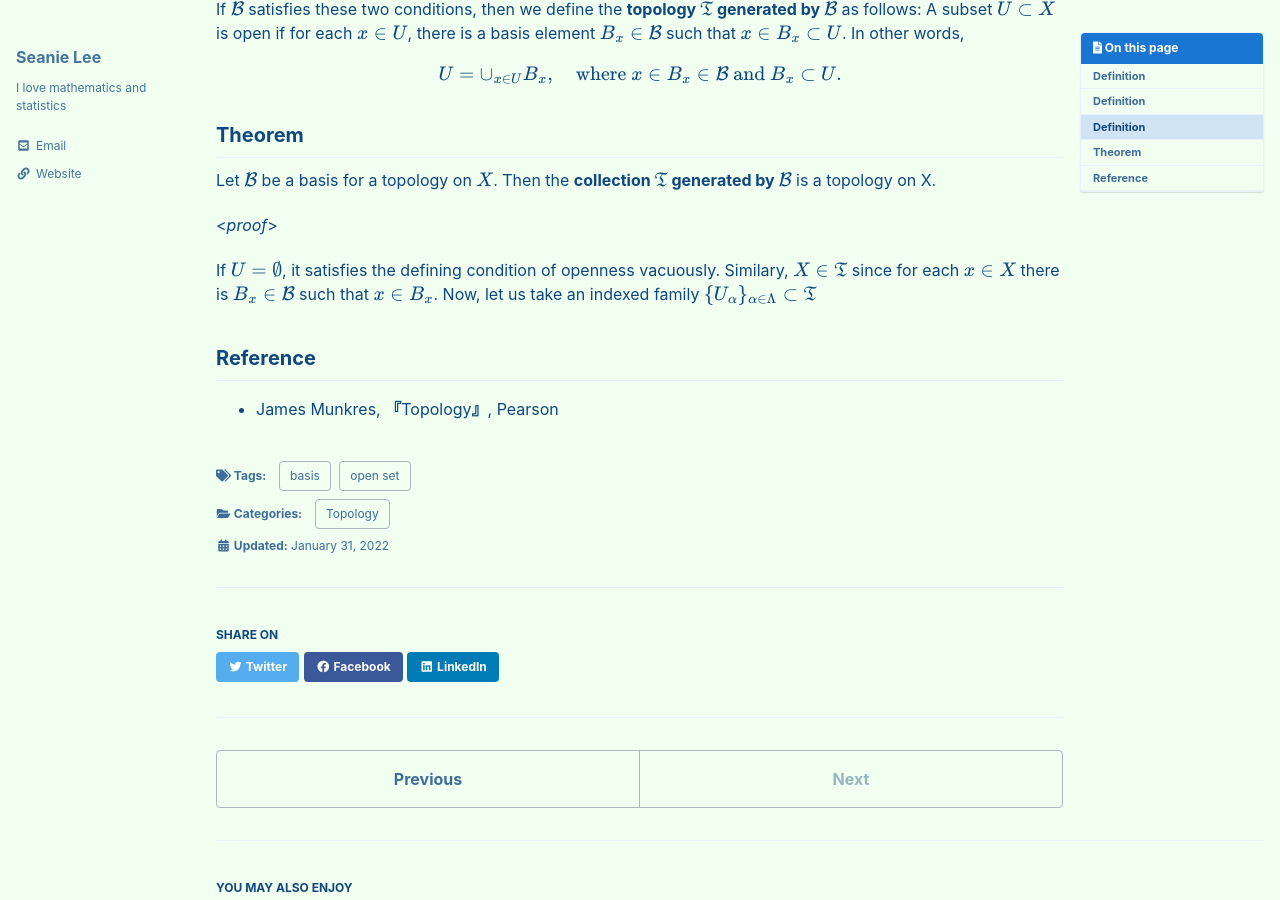
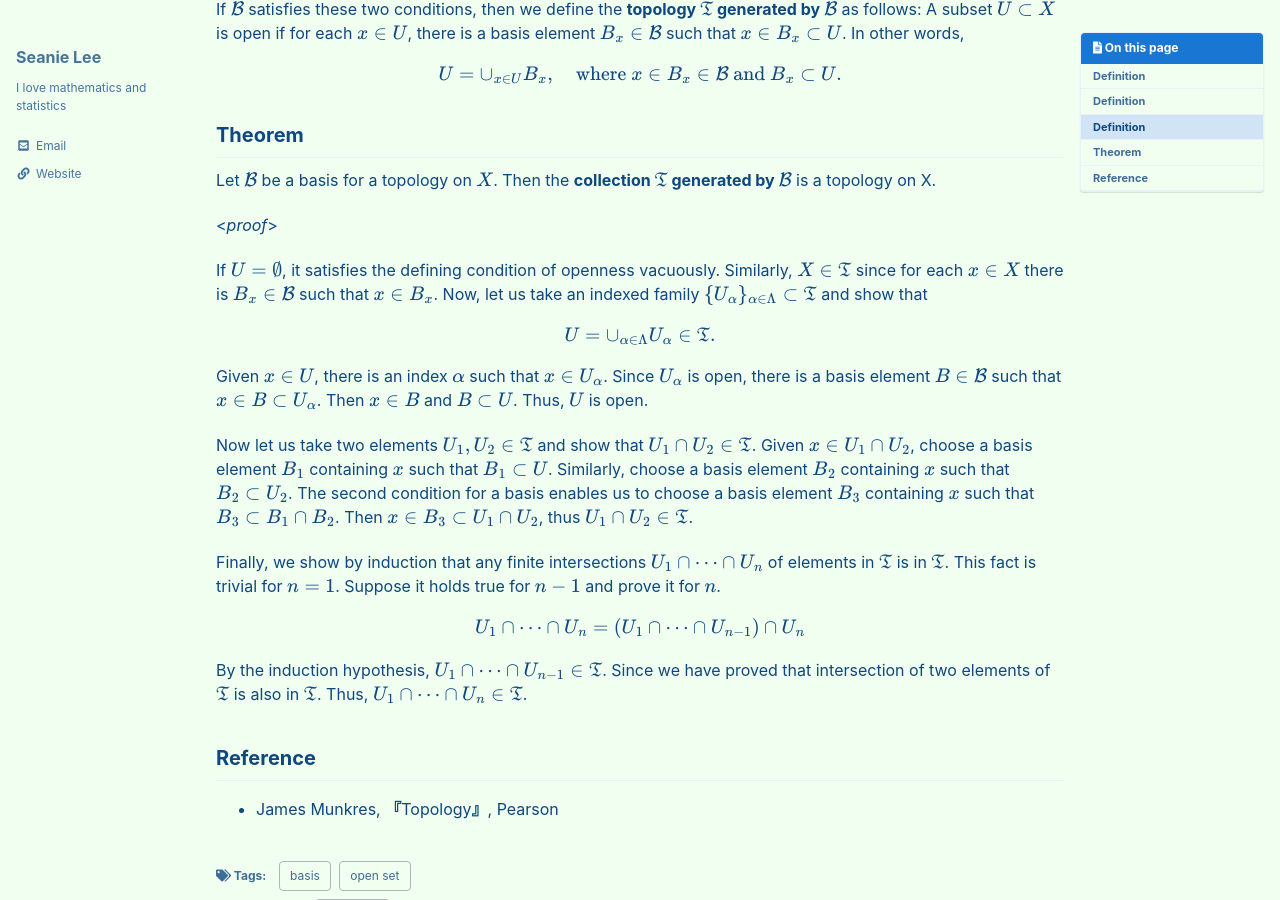
Before and after one commit to seanie12/blog, a Jekyll site: the page built from _posts/2022-01-31-open-basis.md, in a window 1280 px wide and 900 px high, scrolled down 808 px. Built offline with Jekyll 4.4.1, drawn with Linux system fonts in a browser that asks for light colours; cached includes are drawn as plain includes; formulas are drawn with MathJax 3; some of the changed text lies outside the part shown.

Commit message:
Update 2022-01-31-open-basis.md

```diff
--- a/_posts/2022-01-31-open-basis.md
+++ b/_posts/2022-01-31-open-basis.md
@@ -60,7 +60,27 @@ Let $\mathcal{B}$ be a basis for a topology on $X$. Then  the **collection $\mat
 
 <*proof*>
 
-If $U=\emptyset$, it satisfies the defining condition of openness vacuously. Similary, $X\in \mathfrak{T}$ since for each $x\in X$ there is $B_x\in\mathcal{B}$ such that $x\in B_x$. Now, let us take an indexed family $\\{U_\alpha\\}_{\alpha \in \Lambda} \subset \mathfrak{T}$
+If $U=\emptyset$, it satisfies the defining condition of openness vacuously. Similarly, $X\in \mathfrak{T}$ since for each $x\in X$ there is $B_x\in\mathcal{B}$ such that $x\in B_x$. Now, let us take an indexed family $\\{U_\alpha\\}_{\alpha \in \Lambda} \subset \mathfrak{T}$ and show that
+
+$$
+\begin{equation*}
+U = \cup_{\alpha \in \Lambda}U_\alpha  \in \mathfrak{T}.
+\end{equation*}
+$$
+
+Given $x\in U$, there is an index $\alpha$ such that $x\in U_\alpha$. Since $U_\alpha$ is open, there is a basis element $B\in\mathcal{B}$ such that $x\in B \subset U_\alpha$. Then $x\in B$ and $B\subset U$. Thus, $U$ is open.
+
+Now let us take two elements $U_1, U_2 \in \mathfrak{T}$ and show that $U_1 \cap U_2 \in\mathfrak{T}$. Given $x\in U_1\cap U_2$, choose a basis element $B_1$ containing $x$ such that $B_1 \subset U$. Similarly, choose a basis element $B_2$ containing $x$ such that $B_2 \subset U_2$. The second condition for a basis enables us to choose a basis element $B_3$ containing $x$ such that $B_3 \subset B_1 \cap B_2$. Then $x \in B_3 \subset U_1 \cap U_2$, thus $U_1\cap U_2 \in \mathfrak{T}$.
+
+Finally, we show by induction that any finite intersections $U_1 \cap \cdots \cap U_n$ of elements in $\mathfrak{T}$ is in $\mathfrak{T}$. This fact is trivial for $n=1$. Suppose it holds true for $n-1$ and prove it for $n$.
+
+$$
+\begin{equation*}
+U_1 \cap \cdots \cap U_n = (U_1\cap \cdots \cap U_{n-1})\cap U_n
+\end{equation*}
+$$
+
+By the induction hypothesis, $U_1\cap\cdots \cap U_{n-1} \in \mathfrak{T}$. Since we have proved that intersection of two elements of $\mathfrak{T}$ is also in $\mathfrak{T}$. Thus, $U_1 \cap \cdots \cap U_n \in \mathfrak{T}$.
 $$\tag*{$\square$}$$
 
 
```
